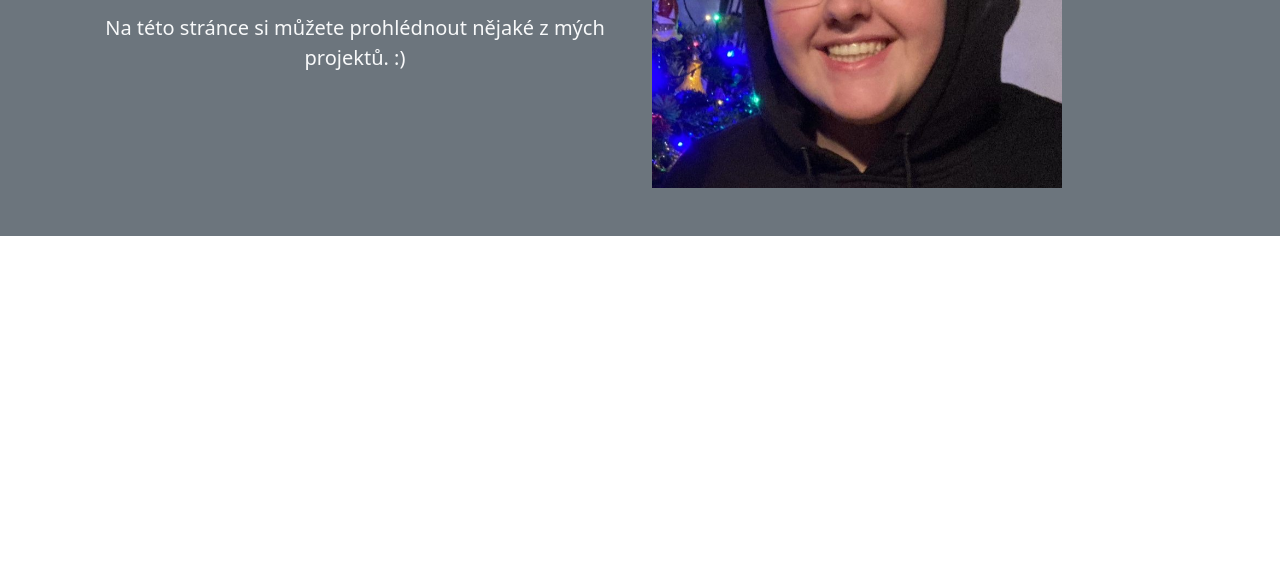
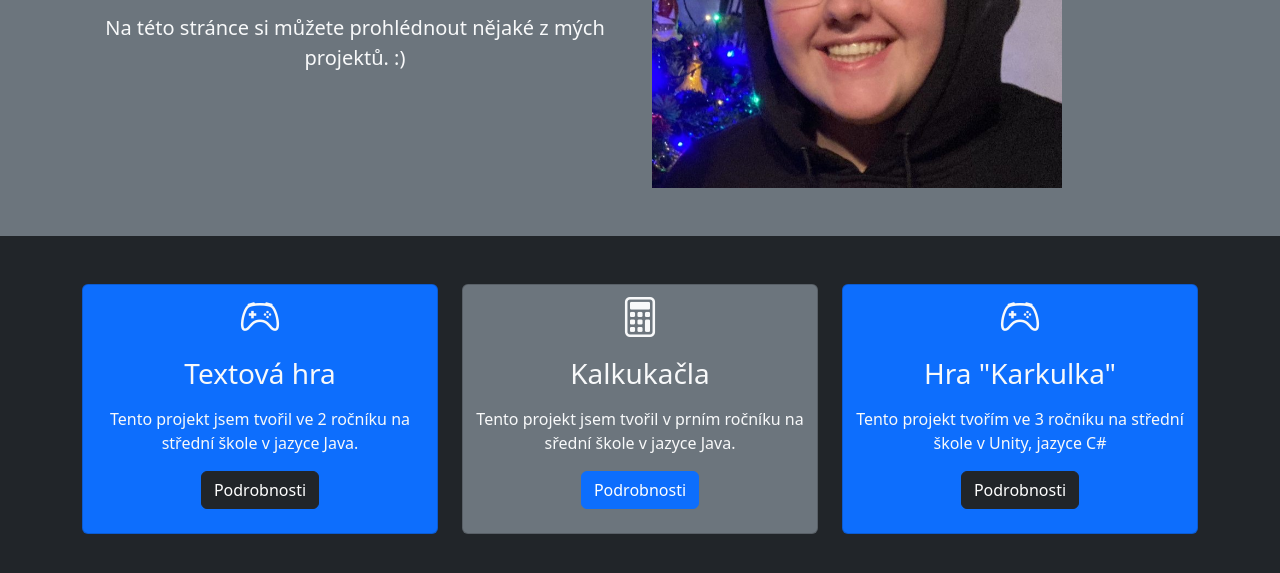
Before and after one commit to AdamProchy/Pololetni-projekt-Prochazka, a plain HTML site: page index.html in a window 1280 px wide. Shown: the part 325-898 px from the top of the page. Before the commit the page ends 800 px from the top, so only its background shows below. Drawn offline with nearby package versions, Linux system fonts and the light colour scheme.

Commit message:
Projects

```diff
--- a/index.html
+++ b/index.html
@@ -50,5 +50,50 @@
         </div>
     </section>
 
+
+
+        <!--PROJECTS-->
+        <section class="bg-dark p-5">
+            <div class="container">
+                <div class="row text-center">
+                    <div class="col-md">
+                        <div class="card bg-primary text-light p-2">
+                            <div class="class-body text-center">
+                                <div class="h1 mb-3">
+                                    <i class="bi-controller"></i>
+                                </div>
+                                <h3 class="card-title mb-3">Textová hra</h3>
+                                <p class="card-text">Tento projekt jsem tvořil ve 2 ročníku na střední škole v jazyce Java.</p>
+                                <a href="#" class="btn btn-dark mb-3">Podrobnosti</a>
+                            </div>
+                        </div>
+                    </div>
+                    <div class="col-md">
+                        <div class="card bg-secondary text-light p-2">
+                            <div class="class-body text-center">
+                                <div class="h1 mb-3">
+                                    <i class="bi-calculator"></i>
+                                </div>
+                                <h3 class="card-title mb-3">Kalkukačla</h3>
+                                <p class="card-text">Tento projekt jsem tvořil v prním ročníku na sřední škole v jazyce Java.</p>
+                                <a href="#" class="btn btn-primary mb-3">Podrobnosti</a>
+                            </div>
+                        </div>
+                    </div>
+                    <div class="col-md">
+                        <div class="card bg-primary text-light p-2">
+                            <div class="class-body text-center">
+                                <div class="h1 mb-3">
+                                    <i class="bi-controller"></i>
+                                </div>
+                                <h3 class="card-title mb-3">Hra "Karkulka"</h3>
+                                <p class="card-text">Tento projekt tvořím ve 3 ročníku na střední škole v Unity, jazyce C#</p>
+                                <a href="#" class="btn btn-dark mb-3">Podrobnosti</a>
+                            </div>
+                        </div>
+                    </div>
+                </div>
+            </div>
+        </section>
 </body>
 </html>
```
